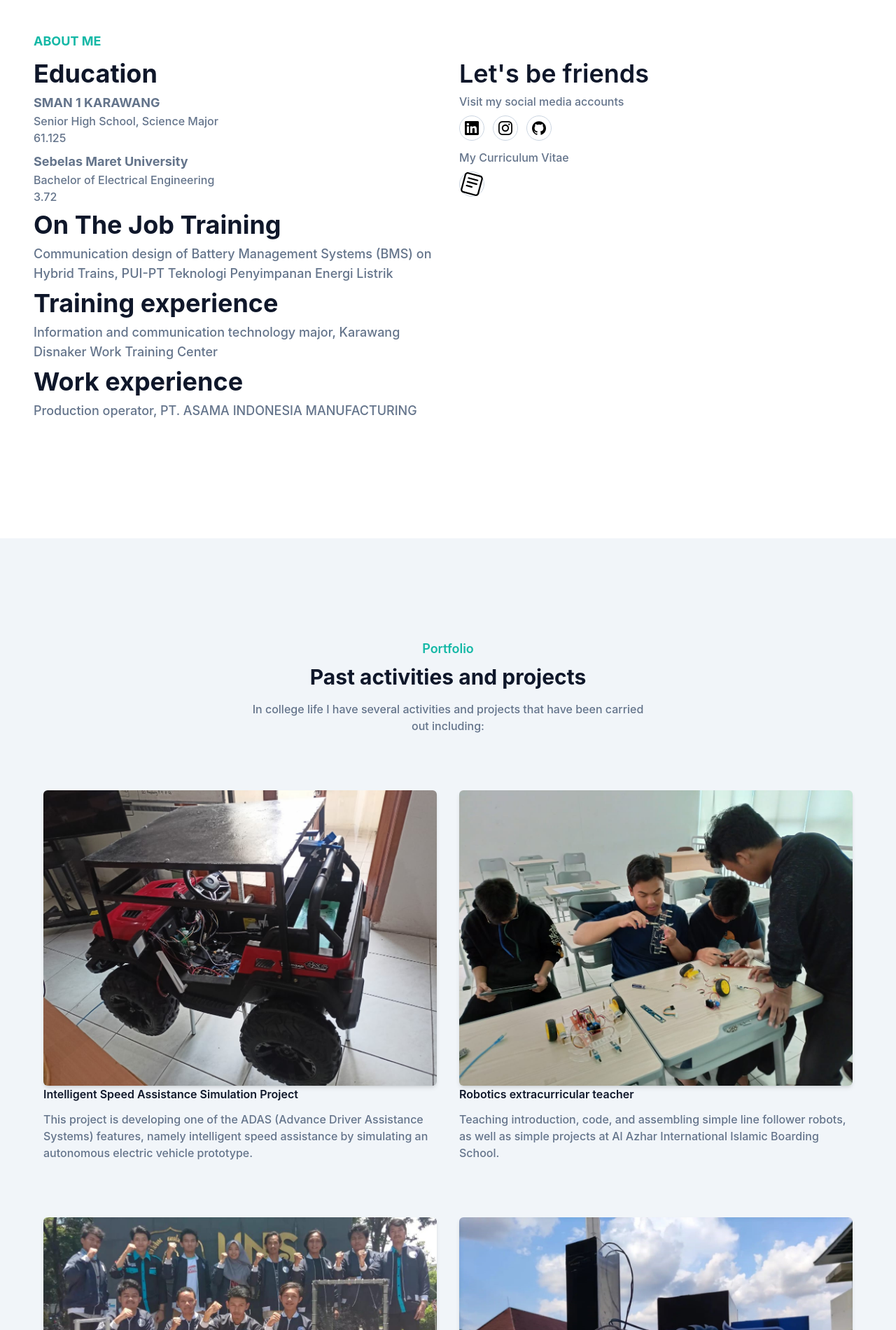
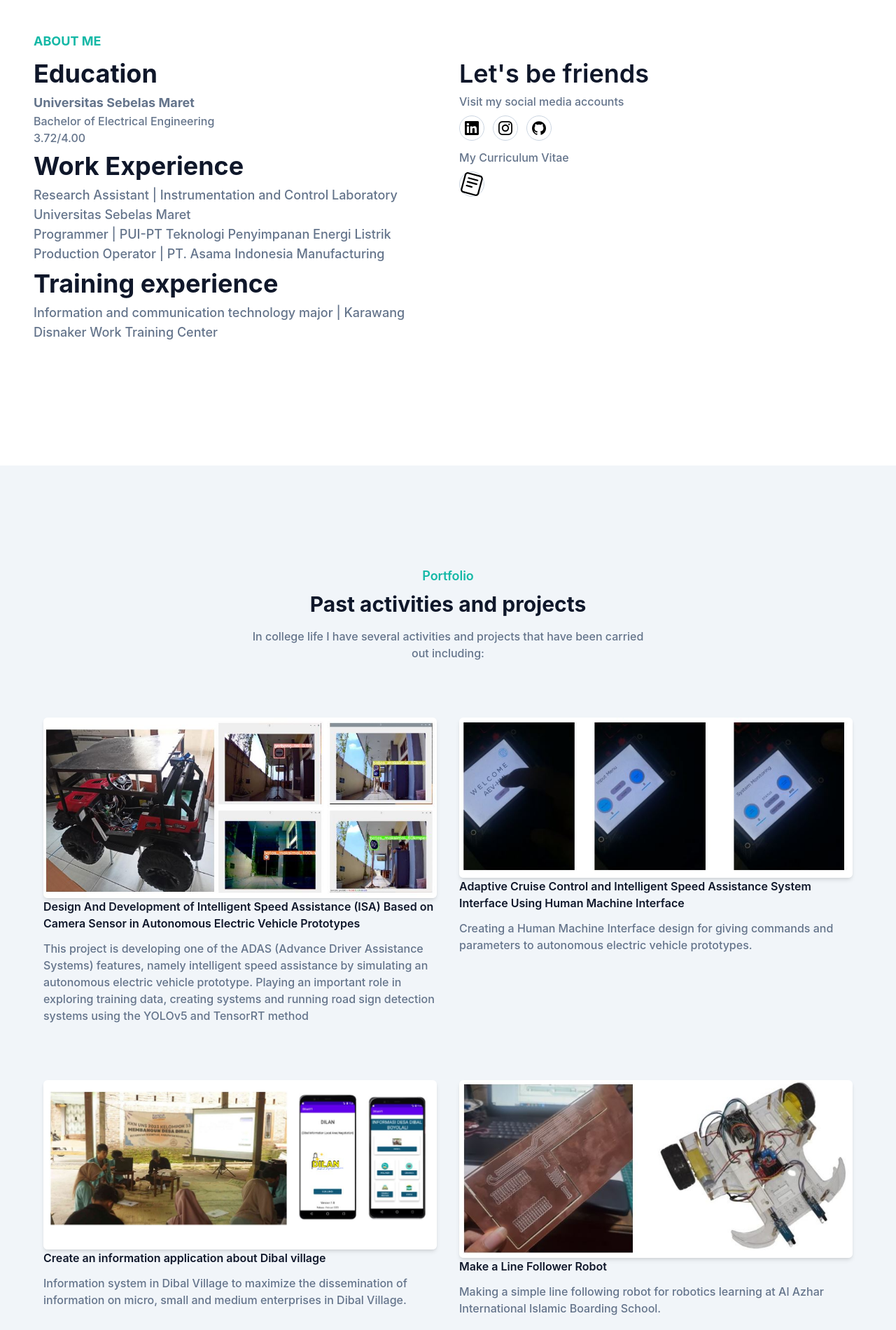
Before and after one commit to WAW-Elektronik/Portfolio-Wahono-Aji-Warjono, a plain HTML site: page index.html in a window 1280 px wide. Shown: the part 880-2780 px from the top of the page at 70% size. Drawn offline with Linux system fonts and the light colour scheme.

Commit message:
Update index.html

```diff
--- a/index.html
+++ b/index.html
@@ -82,18 +82,15 @@
             <div class="w-full px-4 mb-10 lg:w-1/2">
                 <h4 class="font-bold uppercase text-primary text-lg mb-3">About me</h4>
                 <h2 class="font-bold text-dark text-3xl mb-2 max-w-md lg:text-4xl">Education</h2>
-                <p class="font-bold text-base text-secondary mb-1 mx-w-xl lg:text-lg">SMAN 1 KARAWANG</p>
-                <p class="font-medium text-base text-secondary mb-1 mx-w-xl lg:text-1xl">Senior High School, Science Major</p>
-                <p class="font-medium text-base text-secondary mb-2 mx-w-xl lg:text-1xl">61.125</p>
-                <p class="font-bold text-base text-secondary mb-1 mx-w-xl lg:text-lg">Sebelas Maret University</p>
+                <p class="font-bold text-base text-secondary mb-1 mx-w-xl lg:text-lg">Universitas Sebelas Maret</p>
                 <p class="font-medium text-base text-secondary mb-1 mx-w-xl lg:text-1xl">Bachelor of Electrical Engineering</p>
-                <p class="font-medium text-base text-secondary mb-2 mx-w-xl lg:text-1xl">3.72</p>
-                <h2 class="font-bold text-dark text-3xl mb-2 max-w-md lg:text-4xl">On The Job Training</h2>
-                <p class="font-medium text-base text-secondary mb-2 mx-w-xl lg:text-lg">Communication design of Battery Management Systems (BMS) on Hybrid Trains, PUI-PT Teknologi Penyimpanan Energi Listrik</p>
+                <p class="font-medium text-base text-secondary mb-2 mx-w-xl lg:text-1xl">3.72/4.00</p>
+                <h2 class="font-bold text-dark text-3xl mb-2 max-w-md lg:text-4xl">Work Experience</h2>
+                <p class="font-medium text-base text-secondary mb-1 mx-w-xl lg:text-lg"> Research Assistant | Instrumentation and Control Laboratory Universitas Sebelas Maret</p>
+                <p class="font-medium text-base text-secondary mb-1 mx-w-xl lg:text-lg"> Programmer | PUI-PT Teknologi Penyimpanan Energi Listrik</p>
+                <p class="font-medium text-base text-secondary mb-2 mx-w-xl lg:text-lg"> Production Operator | PT. Asama Indonesia Manufacturing</p>
                 <h2 class="font-bold text-dark text-3xl mb-2 max-w-md lg:text-4xl">Training experience</h2>
-                <p class="font-medium text-base text-secondary mb-2 mx-w-xl lg:text-lg">Information and communication technology major, Karawang Disnaker Work Training Center</p>
-                <h2 class="font-bold text-dark text-3xl mb-2 max-w-md lg:text-4xl">Work experience</h2>
-                <p class="font-medium text-base text-secondary mx-w-xl lg:text-lg">Production operator, PT. ASAMA INDONESIA MANUFACTURING</p>
+                <p class="font-medium text-base text-secondary mb-2 mx-w-xl lg:text-lg">Information and communication technology major | Karawang Disnaker Work Training Center</p>
             </div>
             <div class="w-full px-4 lg:w-1/2">
                 <h3 class="font-semibold text-dark text-2xl mb-2 lg:text-4xl lg:pt-10">Let's be friends</h3>
@@ -160,57 +157,71 @@
                 <!-- Project 1 -->
                 <div class="mb-12 p-4 lg:w-1/2">
                     <div class="rounded-md shadow-md overflow-hidden">
-                        <img src="ISA2.jpeg" alt="project1" width="w-full"/>
+                        <img src="ISA4.JPG" alt="project1" width="w-full"/>
                     </div>
-                    <h3 class="font-semibold text-xl text-dark mt-5 mb-3">Intelligent Speed Assistance Simulation Project</h3>
+                    <h3 class="font-semibold text-xl text-dark mt-5 mb-3">Design And Development of Intelligent Speed Assistance (ISA) Based on Camera Sensor in Autonomous Electric Vehicle Prototypes</h3>
                     <!--<p class="font-medium text-base text-secondary">Projek ini melakukan pengembagan salah satu fitur ADAS (Advance Driver Assistance Systems) yaitu intelligent speed assistance dengan simulasi pada purwarupa kendaraan listrik otonom.</p>-->
-                    <p class="font-medium text-base text-secondary">This project is developing one of the ADAS (Advance Driver Assistance Systems) features, namely intelligent speed assistance by simulating an autonomous electric vehicle prototype.</p>
+                    <p class="font-medium text-base text-secondary">This project is developing one of the ADAS (Advance Driver Assistance Systems) features, namely intelligent speed assistance by simulating an autonomous electric vehicle prototype. Playing an important role in exploring training data, creating systems and running road sign detection systems using the YOLOv5 and TensorRT method</p>
                 </div>
                 <!-- Project 2 -->
                 <div class="mb-12 p-4 lg:w-1/2">
                     <div class="rounded-md shadow-md overflow-hidden">
-                        <img src="roboticextracuriculler.jpeg" alt="project2" width="w-full"/>
+                        <img src="dist/img/HMIFIX2.JPG" alt="project2" width="w-full"/>
                     </div>
-                    <h3 class="font-semibold text-xl text-dark mt-5 mb-3">Robotics extracurricular teacher</h3>
+                    <h3 class="font-semibold text-xl text-dark mt-5 mb-3">Adaptive Cruise Control and Intelligent Speed Assistance System Interface Using Human Machine Interface</h3>
                     <!--<p class="font-medium text-base text-secondary">Projek ini melakukan pengembagan salah satu fitur ADAS (Advance Driver Assistance Systems) yaitu intelligent speed assistance dengan simulasi pada purwarupa kendaraan listrik otonom.</p>-->
-                    <p class="font-medium text-base text-secondary">Teaching introduction, code, and assembling simple line follower robots, as well as simple projects at Al Azhar International Islamic Boarding School.</p>
+                    <p class="font-medium text-base text-secondary">Creating a Human Machine Interface design for giving commands and parameters to autonomous electric vehicle prototypes.</p>
                 </div>
                 <!-- Project 3 -->
                 <div class="mb-12 p-4 lg:w-1/2">
                     <div class="rounded-md shadow-md overflow-hidden">
-                        <img src="Abu3.jpeg" alt="project3" width="w-full"/>
+                        <img src="dist/img/DILANFIX.JPG" alt="project3" width="w-full"/>
                     </div>
-                    <h3 class="font-semibold text-xl text-dark mt-5 mb-3">Manufacturing of the Abu Robocon Robot</h3>
+                    <h3 class="font-semibold text-xl text-dark mt-5 mb-3">Create an information application about Dibal village</h3>
                     <!--<p class="font-medium text-base text-secondary">Projek ini melakukan pengembagan salah satu fitur ADAS (Advance Driver Assistance Systems) yaitu intelligent speed assistance dengan simulasi pada purwarupa kendaraan listrik otonom.</p>-->
-                    <p class="font-medium text-base text-secondary">Participated in UNS Robotics Student Activity Unit and competed in the Indonesian Robot Contest in the category of robot abu robocon (KRAI). In 2019 the theme of robots is rugby robots and in 2020 the theme of robots is archery robots.</p>
+                    <p class="font-medium text-base text-secondary">Information system in Dibal Village to maximize the dissemination of information on micro, small and medium enterprises in Dibal Village.</p>
                 </div>
                 <!-- Project 4 -->
                 <div class="mb-12 p-4 lg:w-1/2">
                     <div class="rounded-md shadow-md overflow-hidden">
-                        <img src="Faltron.jpeg" alt="project4" width="w-full"/>
+                        <img src="dist/img/LINEFOLLOWER2.JPG" alt="project4" width="w-full"/>
+                    </div>
+                    <h3 class="font-semibold text-xl text-dark mt-5 mb-3">Make a Line Follower Robot</h3>
+                    <!--<p class="font-medium text-base text-secondary">Projek ini melakukan pengembagan salah satu fitur ADAS (Advance Driver Assistance Systems) yaitu intelligent speed assistance dengan simulasi pada purwarupa kendaraan listrik otonom.</p>-->
+                    <p class="font-medium text-base text-secondary">Making a simple line following robot for robotics learning at Al Azhar International Islamic Boarding School.</p>
+                </div>
+                <!-- Project 5 -->
+                <div class="mb-12 p-4 lg:w-1/2">
+                    <div class="rounded-md shadow-md overflow-hidden">
+                        <img src="dist/img/SEMAPHORE3.JPG" alt="project5" width="w-full"/>
+                    </div>
+                    <h3 class="font-semibold text-xl text-dark mt-5 mb-3">Educational Game: Guess the Semaphore with Machine Learning</h3>
+                    <p class="font-medium text-base text-secondary">Game trains semaphore code memorization (using machine learning with trained data in the form of semaphore code movement poses)</p>
+                </div>
+                <!-- Project 6 -->
+                <div class="mb-12 p-4 lg:w-1/2">
+                    <div class="rounded-md shadow-md overflow-hidden">
+                        <img src="Abu.JPG" alt="project6" width="w-full"/>
+                    </div>
+                    <h3 class="font-semibold text-xl text-dark mt-5 mb-3">Manufacturing of the Abu Robocon Robot</h3>
+                    <p class="font-medium text-base text-secondary">Participated in UNS Robotics Student Activity Unit and competed in the Kontes Robot Indonesia (KRI) in the category of Kontes Robot Abu Indonesia (KRAI). In 2019 the theme of robots is rugby robots and in 2020 the theme of robots is archery robots.</p>
+                </div>
+                <!-- Project 7 -->
+                <div class="mb-12 p-4 lg:w-1/2">
+                    <div class="rounded-md shadow-md overflow-hidden">
+                        <img src="Faltron.JPG" alt="project7" width="w-full"/>
                     </div>
                     <h3 class="font-semibold text-xl text-dark mt-5 mb-3">Manufacturing of the Chemical Fueled Cars</h3>
-                    <!--<p class="font-medium text-base text-secondary">Projek ini melakukan pengembagan salah satu fitur ADAS (Advance Driver Assistance Systems) yaitu intelligent speed assistance dengan simulasi pada purwarupa kendaraan listrik otonom.</p>-->
                     <p class="font-medium text-base text-secondary">Participated in CHEMECAR Student Activity Unit and competed in the Indonesia Chemical Reaction Car Competition (ICRCC) in 2020 and 2021.</p>
                 </div>
-                <!-- Project 5 -->
-                <!-- <div class="mb-12 p-4 lg:w-1/2">
+                <!-- Project 8 -->
+                <div class="mb-12 p-4 lg:w-1/2">
                     <div class="rounded-md shadow-md overflow-hidden">
-                        <img src="dist/img/ajirmbg.png" alt="project5" width="w-full"/>
+                        <img src="dist/img/AWASHFIX.JPG" alt="project8" width="w-full"/>
                     </div>
-                    <h3 class="font-semibold text-xl text-dark mt-5 mb-3">Intelligent Speed Assistance Simulation Project</h3>
-                    <p class="font-medium text-base text-secondary">Projek ini melakukan pengembagan salah satu fitur ADAS (Advance Driver Assistance Systems) yaitu intelligent speed assistance dengan simulasi pada purwarupa kendaraan listrik otonom.</p>
-                    <p class="font-medium text-base text-secondary">This project is developing one of the ADAS (Advance Driver Assistance Systems) features, namely intelligent speed assistance by simulating an autonomous electric vehicle prototype.</p>
-                </div> -->
-                <!-- Project 6 -->
-                <!-- <div class="mb-12 p-4 lg:w-1/2">
-                    <div class="rounded-md shadow-md overflow-hidden">
-                        <img src="dist/img/ajirmbg.png" alt="project5" width="w-full"/>
-                    </div>
-                    <h3 class="font-semibold text-xl text-dark mt-5 mb-3">Intelligent Speed Assistance Simulation Project</h3>
-                    <p class="font-medium text-base text-secondary">Projek ini melakukan pengembagan salah satu fitur ADAS (Advance Driver Assistance Systems) yaitu intelligent speed assistance dengan simulasi pada purwarupa kendaraan listrik otonom.</p>
-                    <p class="font-medium text-base text-secondary">This project is developing one of the ADAS (Advance Driver Assistance Systems) features, namely intelligent speed assistance by simulating an autonomous electric vehicle prototype.</p>
-                </div> -->
+                    <h3 class="font-semibold text-xl text-dark mt-5 mb-3">Awash: Automatic Watering System Hydroponic</h3>
+                    <p class="font-medium text-base text-secondary">Internet of things (IoT) based water supply system for home hydroponic plants.</p>
+                </div>
             </div>
         </div>
     </section>
```
